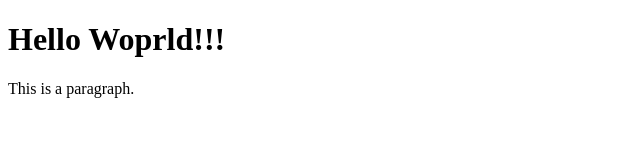
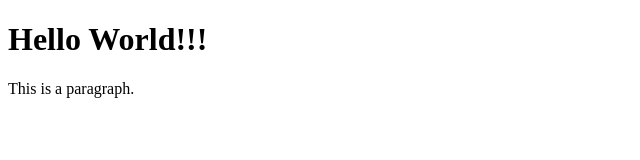
Before and after one commit to Luish96/ux-ui-class, a plain HTML site: page index.html in a window 1280 px wide. Shown: the full height of the page, 0-640 px from the left. Drawn offline with Linux system fonts and the light colour scheme.

Commit message:
Update index.html
ay yo

```diff
--- a/index.html
+++ b/index.html
@@ -4,7 +4,7 @@
 <title>Bing Bong</title>
 </head>
 <body>
-<h1>Hello Woprld!!!</h1>
+<h1>Hello World!!!</h1>
 <p>This is a paragraph.</p>
 </body>
 </html>
```
